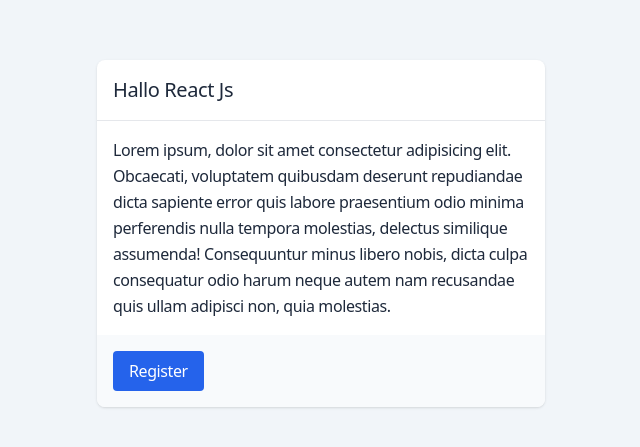
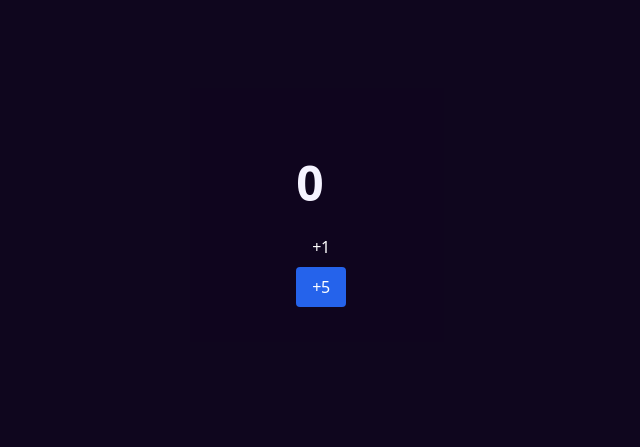
Before and after one commit to cahyadi16/Learn-React, a React (Vite) app: page / in a window 1280 px wide. Shown: the part 167-614 px from the top of the page, without its empty margins (319-959 px from the left). Built offline with nearby package versions, Linux system fonts and the light colour scheme.

Commit message:
menambahkan use state

```diff
--- a/src/App.jsx
+++ b/src/App.jsx
@@ -1,30 +1,31 @@
-import Card from "./components/Card";
+import PlaceContentCenter from "./components/PlaceContentCenter";
 import Button from "./components/Button";
-function App() {
+import { useState } from "react";
+export default function App() {
+  const [count, setCount] = useState(0);
+
+  function handleClick() {
+    setCount((prevState) => prevState + 1);
+  }
+
   return (
-    <div
-      className={
-        "bg-slate-100 antialiased text-slate-800 tracking-tight flex items-center justify-center min-h-screen"
-      }
-    >
-      <div className="max-w-md w-full">
-        <Card>
-          <Card.Title>Hallo React Js </Card.Title>
-          <Card.Body>
-            Lorem ipsum, dolor sit amet consectetur adipisicing elit. Obcaecati,
-            voluptatem quibusdam deserunt repudiandae dicta sapiente error quis
-            labore praesentium odio minima perferendis nulla tempora molestias,
-            delectus similique assumenda! Consequuntur minus libero nobis, dicta
-            culpa consequatur odio harum neque autem nam recusandae quis ullam
-            adipisci non, quia molestias.
-          </Card.Body>
-          <Card.Footer>
-            <Button>Register</Button>
-          </Card.Footer>
-        </Card>
-      </div>
-    </div>
+    <PlaceContentCenter>
+      <div className={"text-5xl font-bold"}>{count}</div>
+      <Button className={"mt-5 flex items-center gap-2"} onClick={handleClick}>
+        +1
+      </Button>
+
+      <Button
+        onClick={() => {
+          handleClick();
+          handleClick();
+          handleClick();
+          handleClick();
+          handleClick();
+        }}
+      >
+        +5
+      </Button>
+    </PlaceContentCenter>
   );
 }
-
-export default App;
--- /dev/null
+++ b/src/components/PlaceContentCenter.jsx
@@ -0,0 +1,13 @@
+export default function PlaceContentCenter({ children }) {
+  return (
+    <div className={"bg-black"}>
+      <div
+        className={
+          "bg-violet-900/20 min-h-screen flex items-center text-violet-50 justify-center antialiased tracking-tight"
+        }
+      >
+        <div className={"max-w-lg"}>{children}</div>
+      </div>
+    </div>
+  );
+}
```
